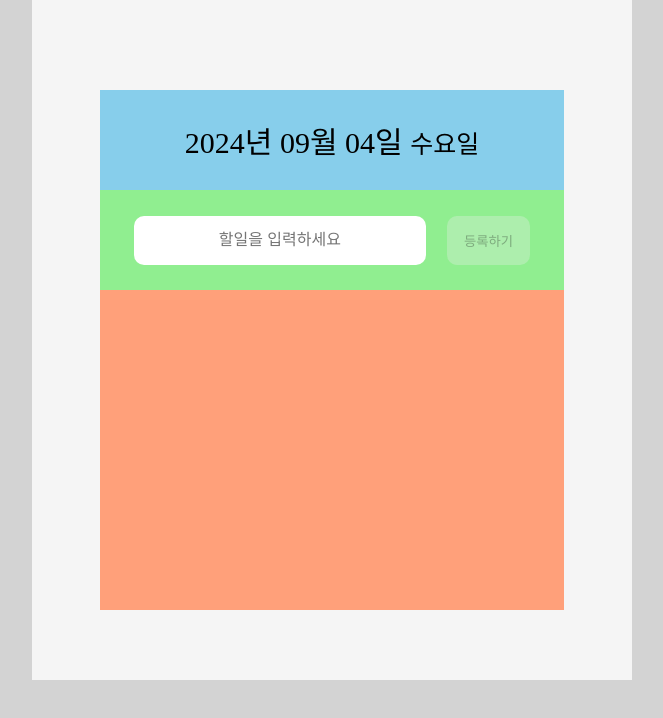
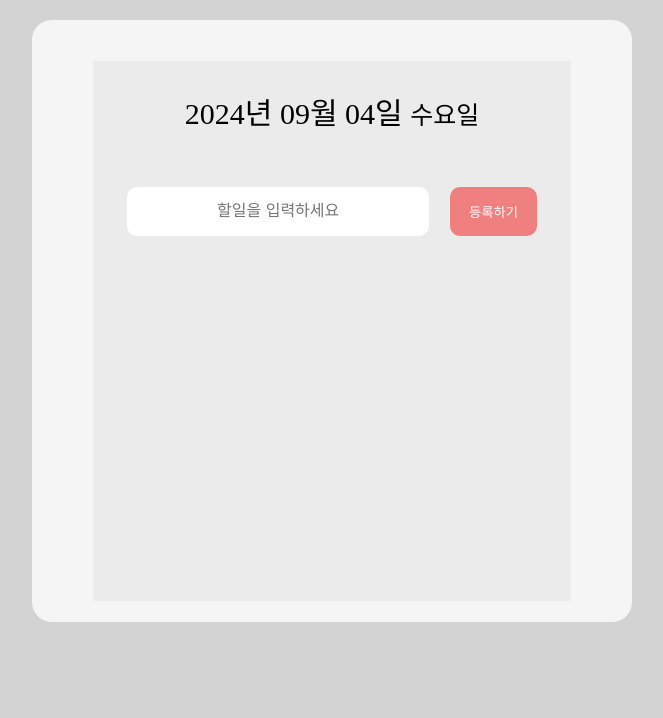
Before and after one commit to KittelLee/ToDo, a React (Vite) app: page / in a window 1280 px wide. Shown: the top 718 px of the page, without its empty margins (308-971 px from the left). Built offline with nearby package versions, Linux system fonts and the light colour scheme.

Commit message:
Style: Scroll Create

```diff
--- a/src/App.css
+++ b/src/App.css
@@ -1,5 +1,7 @@
 .todo-wrap {
+  margin-top: 20px;
   background-color: whitesmoke;
-  height: 660px;
-  padding: 10px;
+  height: 600px;
+  padding: 1px;
+  border-radius: 20px;
 }
--- a/src/styles/Clock.css
+++ b/src/styles/Clock.css
@@ -1,6 +1,10 @@
+:root {
+  --customLightGray-color: rgb(235, 235, 235);
+}
+
 .clock-wrap {
-  margin-top: 80px;
-  background-color: skyblue; /*임시*/
+  margin-top: 40px;
+  background-color: var(--customLightGray-color);
   width: 80%;
   height: 100px;
   display: flex;
--- a/src/styles/SubList.css
+++ b/src/styles/SubList.css
@@ -11,7 +11,7 @@
   align-items: center;
   background-color: white;
   width: 94%;
-  height: 50px;
+  height: 40px;
   border: none;
   border-radius: 10px;
   padding: 2px;
--- a/src/styles/TodoAdd.css
+++ b/src/styles/TodoAdd.css
@@ -1,5 +1,9 @@
+:root {
+  --customLightGray-color: rgb(235, 235, 235);
+}
+
 .register-wrap {
-  background-color: lightgreen; /*임시*/
+  background-color: var(--customLightGray-color);
   width: 100%;
   height: 100px;
   display: flex;
@@ -34,10 +38,12 @@ button {
 
 .register-inner button {
   width: 20%;
+  background-color: lightcoral;
+  color: white;
 }
 
 .register-inner button:hover {
-  background-color: lightcoral;
+  background-color: tomato;
   color: white;
   cursor: pointer;
 }
--- a/src/styles/TodoList.css
+++ b/src/styles/TodoList.css
@@ -1,16 +1,25 @@
+:root {
+  --customLightGray-color: rgb(235, 235, 235);
+}
+
 .list-wrap {
   width: 80%;
   height: 300px;
 }
 
 .subList-container {
-  background-color: lightsalmon; /* fix */
+  box-sizing: border-box;
+  background-color: var(--customLightGray-color);
   width: 100%;
-  height: 300px;
-  max-height: 300px;
+  height: 500px;
+  max-height: 340px;
   overflow-y: auto;
   padding: 10px 0;
   display: flex;
   flex-direction: column;
   align-items: center;
 }
+
+.subList-container > * {
+  margin: 5px 0;
+}
```
